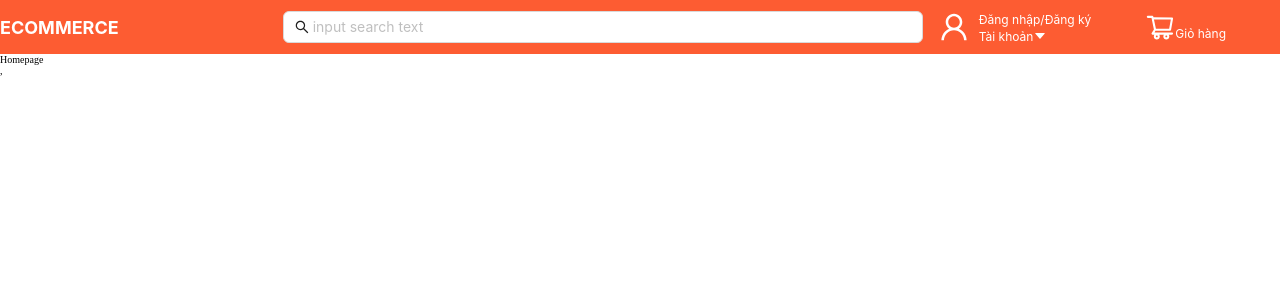
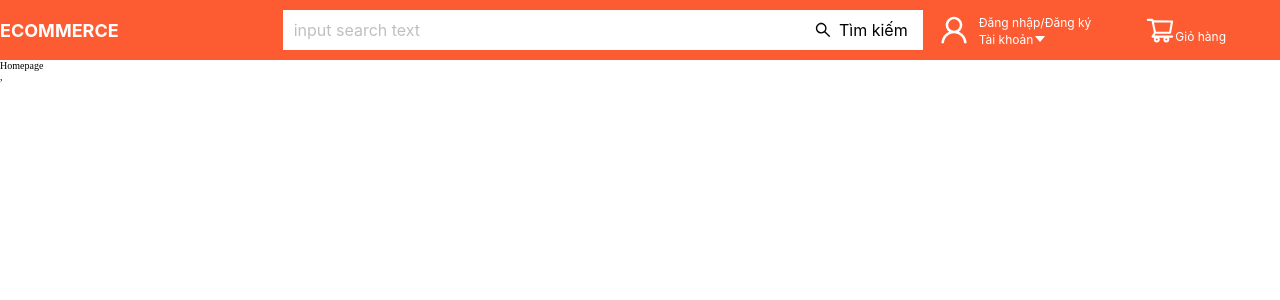
Before and after one commit to Nhuttruong61/Ecommerce_System_frontend, a React (Create React App) app: page / in a window 1280 px wide. Shown: the top 300 px of the page. Built offline with nearby package versions, Linux system fonts and the light colour scheme.

Commit message:
update hearder

```diff
--- /dev/null
+++ b/src/component/ButtonComponent/ButtonComponent.jsx
@@ -0,0 +1,19 @@
+import { Button } from 'antd'
+import React from 'react'
+
+const ButtonComponent = ({ size, styleButton, styleTextButton, textbutton, disabled, ...rests }) => {
+  return (
+    <Button
+      style={{
+        ...styleButton,
+        background: disabled ? '#ccc' : styleButton.background
+      }}
+      size={size}
+      {...rests}
+    >
+      <span style={styleTextButton}>{textbutton}</span>
+    </Button>
+  )
+}
+
+export default ButtonComponent
--- /dev/null
+++ b/src/component/ButtonInputSearch/ButtonInputSearch.jsx
@@ -0,0 +1,41 @@
+import React from "react";
+import { SearchOutlined } from "@ant-design/icons";
+import InputComponent from "../InputComponet/InputComponent";
+import ButtonComponent from "../ButtonComponent/ButtonComponent";
+
+const ButttonInputSearch = (props) => {
+  const {
+    size,
+    placeholder,
+    textbutton,
+    bordered,
+    backgroundColorInput = "#fff",
+    backgroundColorButton = "#fff",
+    colorButton = "#000",
+  } = props;
+
+  return (
+    <div style={{ display: "flex" }}>
+      <InputComponent
+        size={size}
+        placeholder={placeholder}
+        bordered={bordered}
+        style={{ backgroundColor: backgroundColorInput, borderRadius: 0 }}
+        {...props}
+      />
+      <ButtonComponent
+        size={size}
+        styleButton={{
+          background: backgroundColorButton,
+          border: !bordered && "none",
+          borderRadius: 0,
+        }}
+        icon={<SearchOutlined color={colorButton} style={{ color: "#000" }} />}
+        textbutton={textbutton}
+        styleTextButton={{ color: colorButton }}
+      />
+    </div>
+  );
+};
+
+export default ButttonInputSearch;
--- a/src/component/HeaderComponet/HeaderComponet.jsx
+++ b/src/component/HeaderComponet/HeaderComponet.jsx
@@ -6,21 +6,30 @@ import {
   WrapperTextHeaderSmall,
 } from "./style";
 import { Badge, Col } from "antd";
-import Search from "antd/es/transfer/search";
+
 import {
   UserOutlined,
   CaretDownOutlined,
   ShoppingCartOutlined,
 } from "@ant-design/icons";
+import ButttonInputSearch from "../ButtonInputSearch/ButtonInputSearch";
 function HeaderComponet() {
   return (
-    <div style={{  heiht: '100%', width: '100%', background: 'rgb(26, 148, 255)', display: 'flex', justifyContent: 'center' }}>
+    <div
+      style={{
+        heiht: "100%",
+        width: "100%",
+        background: "rgb(26, 148, 255)",
+        display: "flex",
+        justifyContent: "center",
+      }}
+    >
       <WrapperHeader>
         <Col span={5}>
-          <WrapperTextHeader to='/'>ECOMMERCE</WrapperTextHeader>
+          <WrapperTextHeader to="/">ECOMMERCE</WrapperTextHeader>
         </Col>
         <Col span={12}>
-          <Search
+          <ButttonInputSearch
             size="large"
             bordered={false}
             textbutton="Tìm kiếm"
@@ -28,7 +37,10 @@ function HeaderComponet() {
             // onChange={onSearch}
           />
         </Col>
-        <Col span={6} style={{ display: 'flex', gap: '54px', alignItems: 'center' }}>
+        <Col
+          span={6}
+          style={{ display: "flex", gap: "54px", alignItems: "center" }}
+        >
           <WrapperHeaderAccout>
             <UserOutlined style={{ fontSize: "30px" }} />
 
@@ -41,10 +53,12 @@ function HeaderComponet() {
             </div>
           </WrapperHeaderAccout>
           <div>
-          <Badge  size="small">
-                <ShoppingCartOutlined style={{ fontSize: '30px', color: '#fff' }} />
-              </Badge>
-              <WrapperTextHeaderSmall>Giỏ hàng</WrapperTextHeaderSmall>
+            <Badge size="small">
+              <ShoppingCartOutlined
+                style={{ fontSize: "30px", color: "#fff" }}
+              />
+            </Badge>
+            <WrapperTextHeaderSmall>Giỏ hàng</WrapperTextHeaderSmall>
           </div>
         </Col>
       </WrapperHeader>
--- /dev/null
+++ b/src/component/InputComponet/InputComponent.jsx
@@ -0,0 +1,16 @@
+import { Input } from "antd";
+import React from "react";
+
+const InputComponent = ({ size, placeholder, bordered, style, ...rests }) => {
+  return (
+    <Input
+      size={size}
+      placeholder={placeholder}
+      bordered={bordered}
+      style={style}
+      {...rests}
+    />
+  );
+};
+
+export default InputComponent;
```
